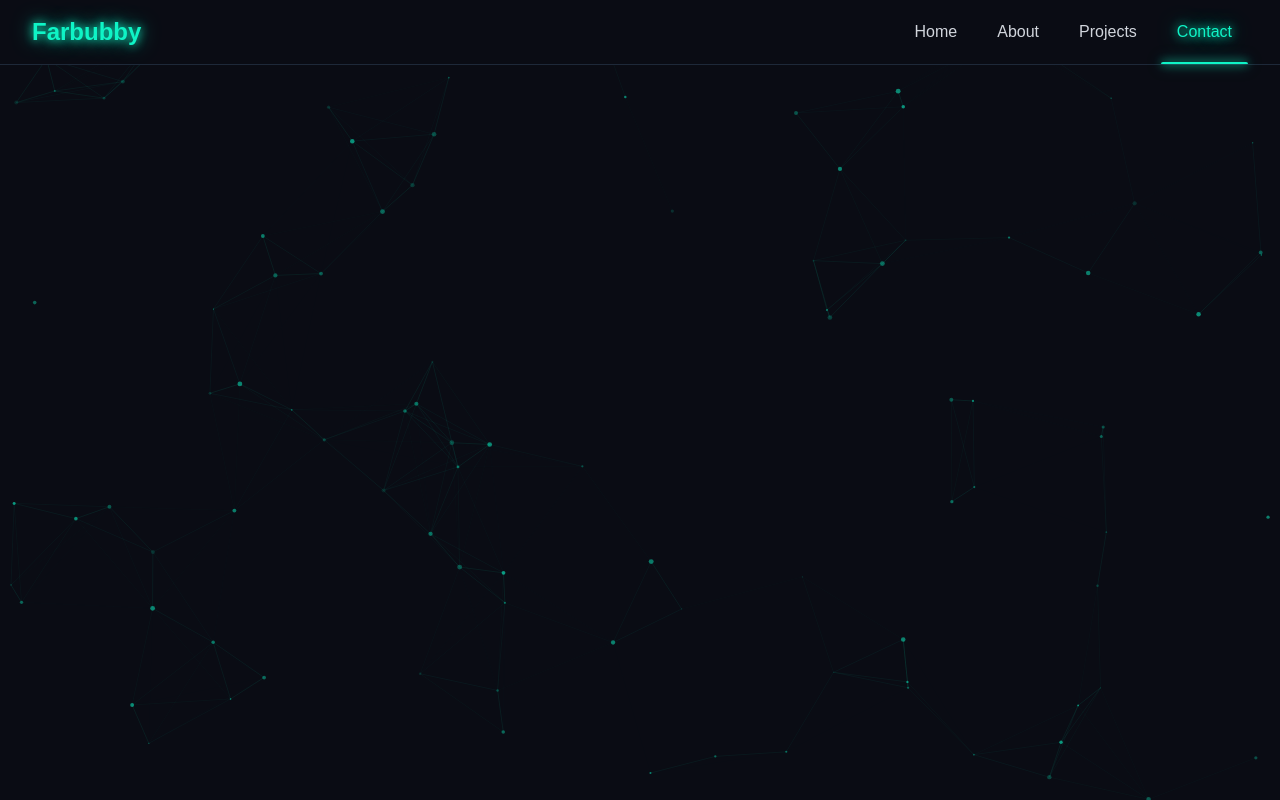
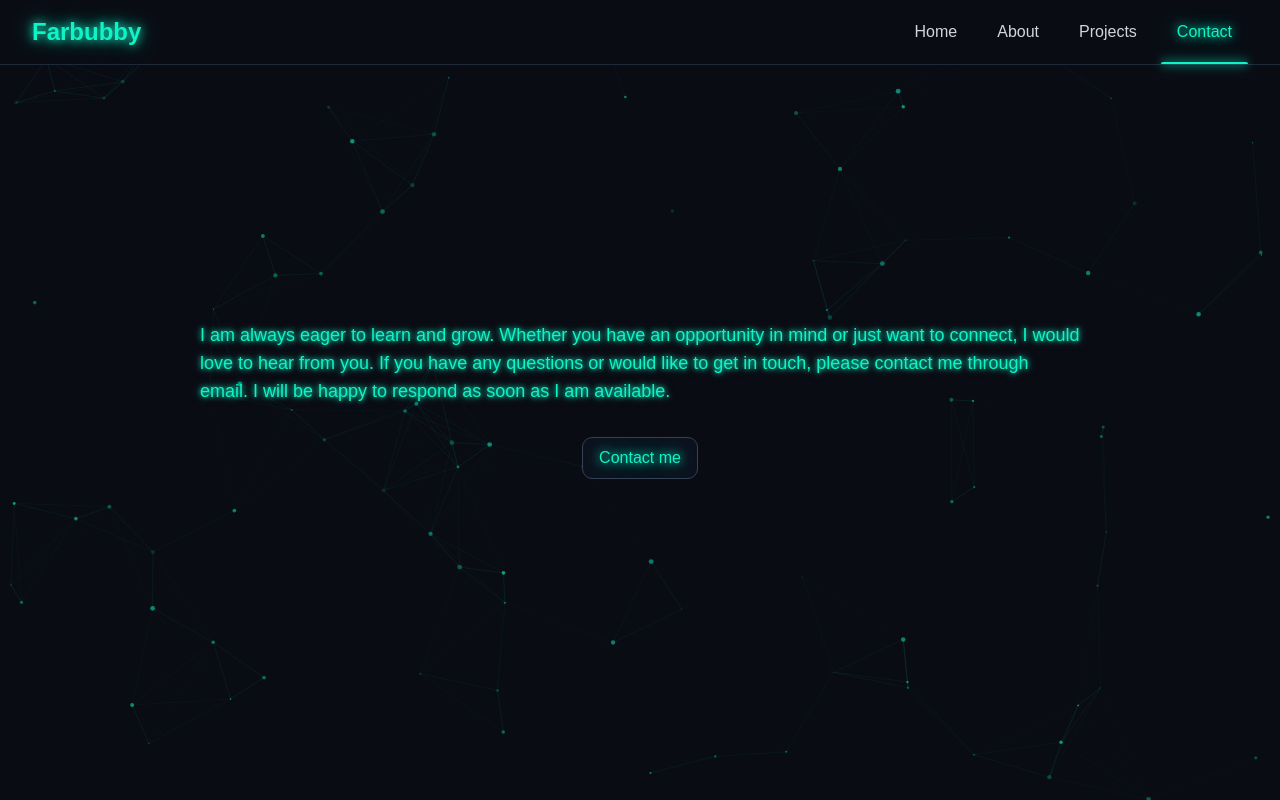
Before and after one commit to Farbubby/portfolio-v2, a Next.js app: page /contact in a window 1280 px wide. Built offline with nearby package versions, Linux system fonts and the light colour scheme.

Commit message:
Contact page

```diff
--- a/src/app/contact/page.tsx
+++ b/src/app/contact/page.tsx
@@ -1,7 +1,11 @@
+import ContactSection from "@/sections/Contact";
+
 export default function Home() {
   return (
     <>
-      <div className="text-white">Contact</div>
+      <div className="py-30 px-6 sm:px-16 md:px-20 lg:px-30 xl:px-50 flex flex-col justify-center items-center h-screen gap-8 animate-fade-in">
+        <ContactSection />
+      </div>
     </>
   );
 }
--- a/src/components/Navbar.tsx
+++ b/src/components/Navbar.tsx
@@ -73,7 +73,7 @@ export default function Navbar() {
     <nav className="fixed top-0 z-50 w-full bg-[#0a0c14] border-b border-gray-800 px-4 sm:px-6 lg:px-8">
       <div className="flex h-16 items-center justify-between">
         <Link href="/" onClick={() => setActiveItem("Home")}>
-          <span className="text-[#0ff4c6] text-2xl font-bold text-glow cursor-pointer">
+          <span className="text-[#0ff4c6] text-2xl font-bold text-glow cursor-pointer hover:text-white duration-200">
             Farbubby
           </span>
         </Link>
--- /dev/null
+++ b/src/sections/Contact.tsx
@@ -0,0 +1,19 @@
+export default function ContactSection() {
+  return (
+    <>
+      <p className="text-lg text-[#0ff4c6] text-glow-subtle">
+        I am always eager to learn and grow. Whether you have an opportunity in
+        mind or just want to connect, I would love to hear from you. If you have
+        any questions or would like to get in touch, please contact me through
+        email. I will be happy to respond as soon as I am available.
+      </p>
+      <a
+        href="mailto:farhanmahbub88@gmail.com"
+        className={
+          "bg-gray-900/50 border-gray-700 border backdrop-blur-sm hover:shadow-[0_0_20px_rgba(15,244,198,0.15)] hover:border-[#0ff4c6]/50 transition-all duration-300 overflow-hidden group px-4 py-2 text-[#0ff4c6] text-glow rounded-lg"
+        }>
+        Contact me
+      </a>
+    </>
+  );
+}
```
